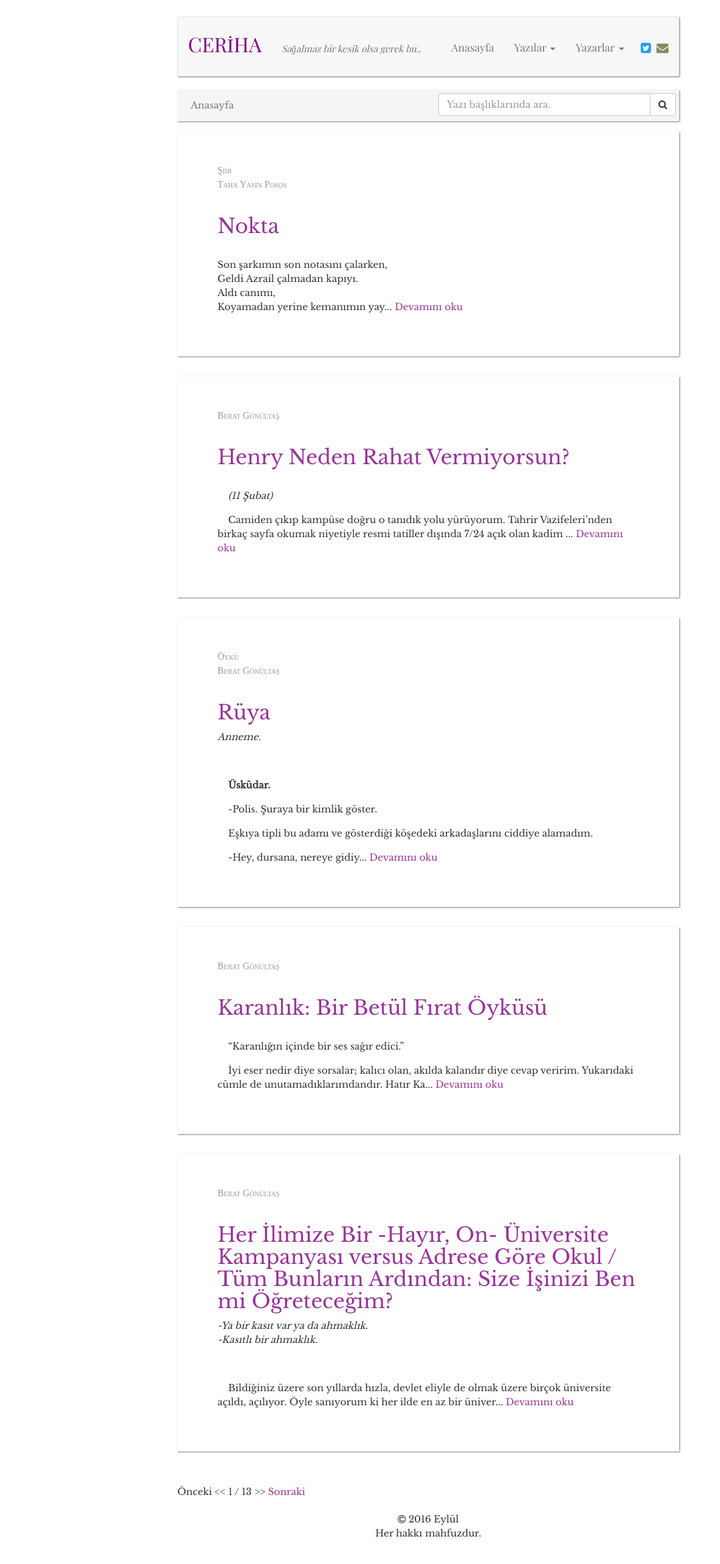
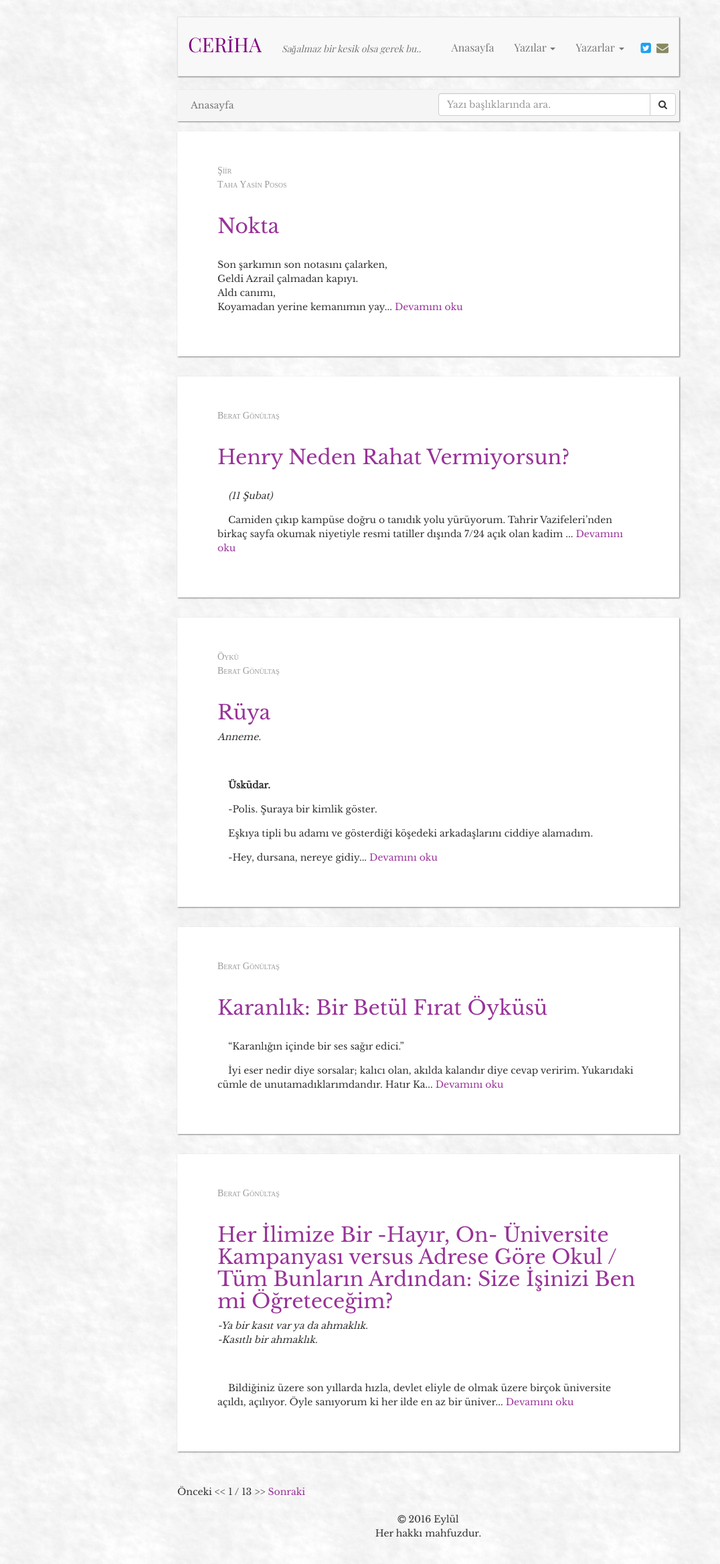
Before and after one commit to muhammedaydogdu/muhammedaydogdu.github.io, a Jekyll site: the page built from index.html, in a window 1280 px wide. Shown: the whole page at 67% size, without its empty margins (0-1076 px from the left). Built offline with Jekyll 4.4.1, drawn with Linux system fonts in a browser that asks for light colours; the list of posts is cut into pages by our own code.

Commit message:
arkaplan

```diff
--- a/css/style.css
+++ b/css/style.css
@@ -1,7 +1,7 @@
 body {
   font-family: "Libre Baskerville", "Times New Roman", serif;
   line-height: 1.5;
-  background-color: #
+  background: url("../images/nice_snow.png");
 }
 
 a {
```
Also changed, not shown: images/nice_snow.png (added).
